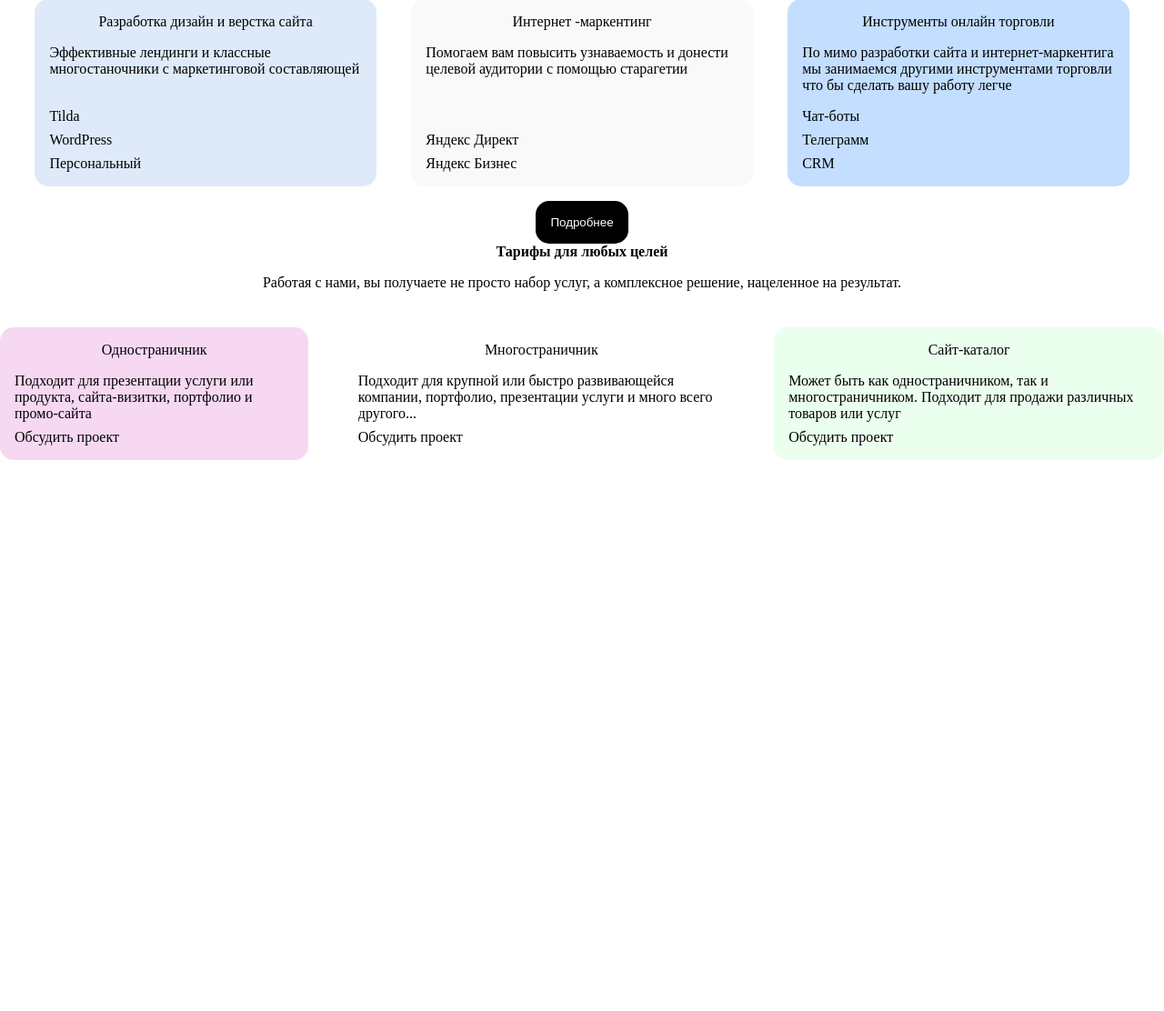
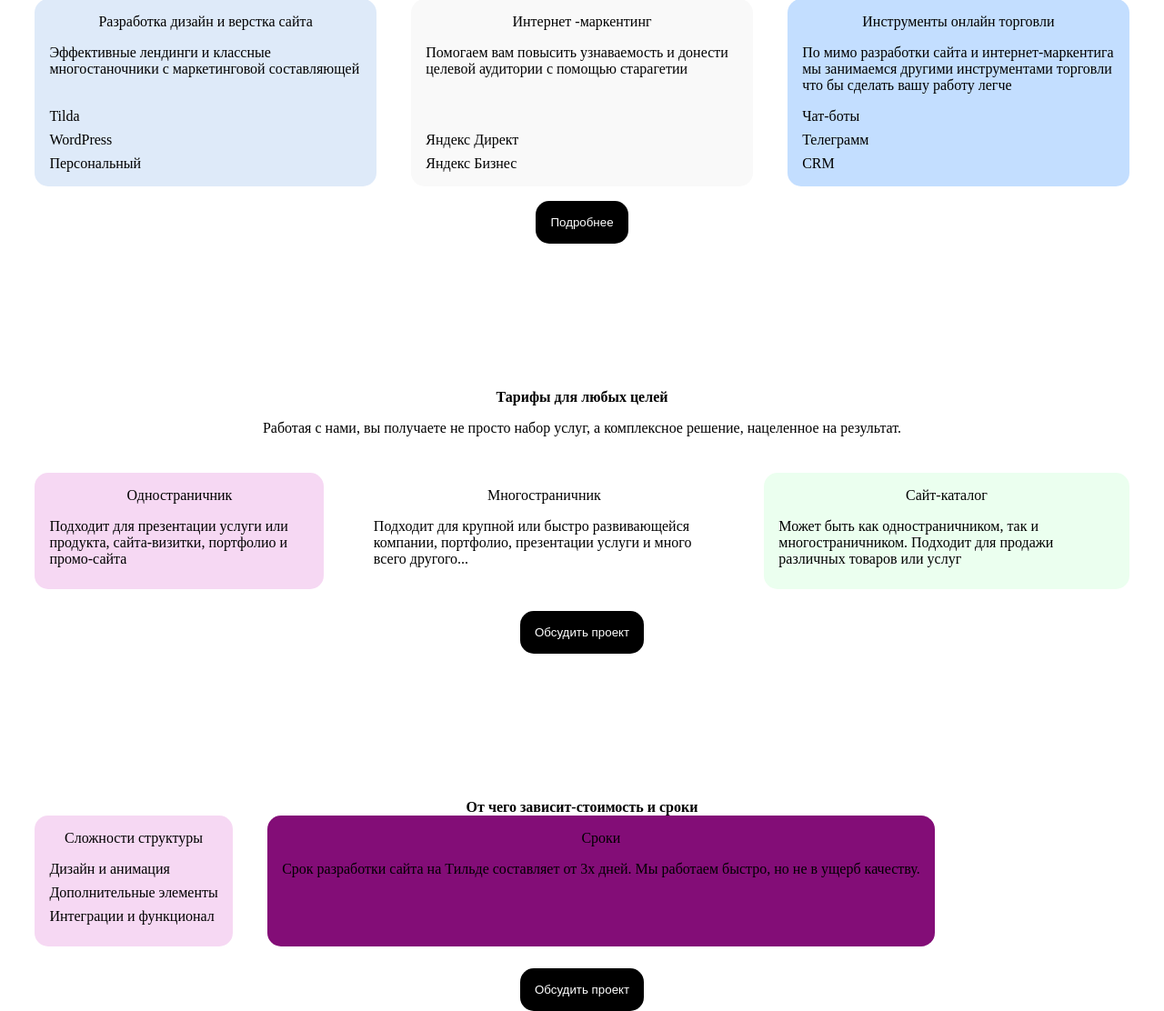
Before and after one commit to RomanKH123/voronov, a PHP site: page / in a window 1280 px wide. Shown: the part 1861-2973 px from the top of the page at 91% size. Before the commit the page ends 2367 px from the top, so only its background shows below. Run offline with PHP 8.4, Linux system fonts and the light colour scheme.

Commit message:
Новые блоки

```diff
--- a/index.html
+++ b/index.html
@@ -118,19 +118,33 @@
             <div class="blok_4_1">
                 <div class = "ln_b_1">Одностраничник</div>
                 <div class = "ln_b_2">Подходит для презентации услуги или продукта, сайта-визитки, портфолио и промо-сайта</div>
-                <div class="blok_4_batton">Обсудить проект</div>
             </div>
             <div class="blok_4_2">
                 <div class = "ln_b_1">Многостраничник</div>
                 <div class = "ln_b_2">Подходит для крупной или быстро развивающейся компании, портфолио, презентации услуги и много всего другого...</div>
-                <div class="blok_4_batton">Обсудить проект</div>
             </div>
             <div class="blok_4_3">
                 <div class = "ln_b_1">Сайт-каталог</div>
                 <div class = "ln_b_2">Может быть как одностраничником, так и многостраничником. Подходит для продажи различных товаров или услуг</div>
-                <div class="blok_4_batton">Обсудить проект</div>
             </div>
         </div>
+        <button class="blok_4_batton">Обсудить проект</button>
+    </div>
+    <div class="blok_5">
+        <div class="blok_2_nm">От чего зависит-стоимость и сроки</div>
+        <div class="blok_3_ln">
+            <div class="blok_5_1">
+                <div class = "ln_b_1">Сложности структуры</div>
+                <div class = "ln_b_2">Дизайн и анимация</div>
+                <div class = "ln_b_2">Дополнительные элементы</div>
+                <div class = "ln_b_2">Интеграции и функционал</div>
+            </div>
+            <div class="blok_5_2">
+                <div class = "ln_b_1">Сроки</div>
+                <div class = "ln_b_2">Срок разработки сайта на Тильде составляет от 3х дней. Мы работаем быстро, но не в ущерб качеству.</div>
+            </div>
+        </div>
+        <button class="blok_4_batton">Обсудить проект</button>
     </div>
 </body>
 </html>
--- a/style/main.css
+++ b/style/main.css
@@ -17,6 +17,7 @@ a{
     color: #000000;
 }
 button{
+    cursor: pointer;
     border: none;
     color: #ffffff;
     background-color: #000000;
@@ -234,12 +235,14 @@ button{
     overflow: hidden; /* Обрезает лишний текст если нужно */
 }
 .blok_4{
-
+    margin-top: 20vh;
+    align-items: center;
 }
 .blok_4_1{
     background-color: #f6d8f3;
     border-radius: 15px;
     padding: 2vh;
+    margin-left: 3vw;
 
 }
 .blok_4_2{
@@ -251,7 +254,30 @@ button{
     background-color: #ebffef;
     border-radius: 15px;
     padding: 2vh;
+    margin-right: 3vw;
 }
 .blok_4_batton{
-    margin-bottom: 0;
+    margin-top: 3vh;
+    display: flex;
+    align-items: center;
+    margin-left: auto;
+    margin-right: auto;
 }
+.blok_5{
+    margin-top: 20vh;
+    align-items: center;
+}
+.blok_5_1{
+    background-color: #f6d8f3;
+    border-radius: 15px;
+    padding: 2vh;
+    margin-left: 3vw;
+
+}
+.blok_5_2{
+    background-color: #830d77;
+    border-radius: 15px;
+    padding: 2vh;
+    margin-right: 3vw;
+
+}
```
